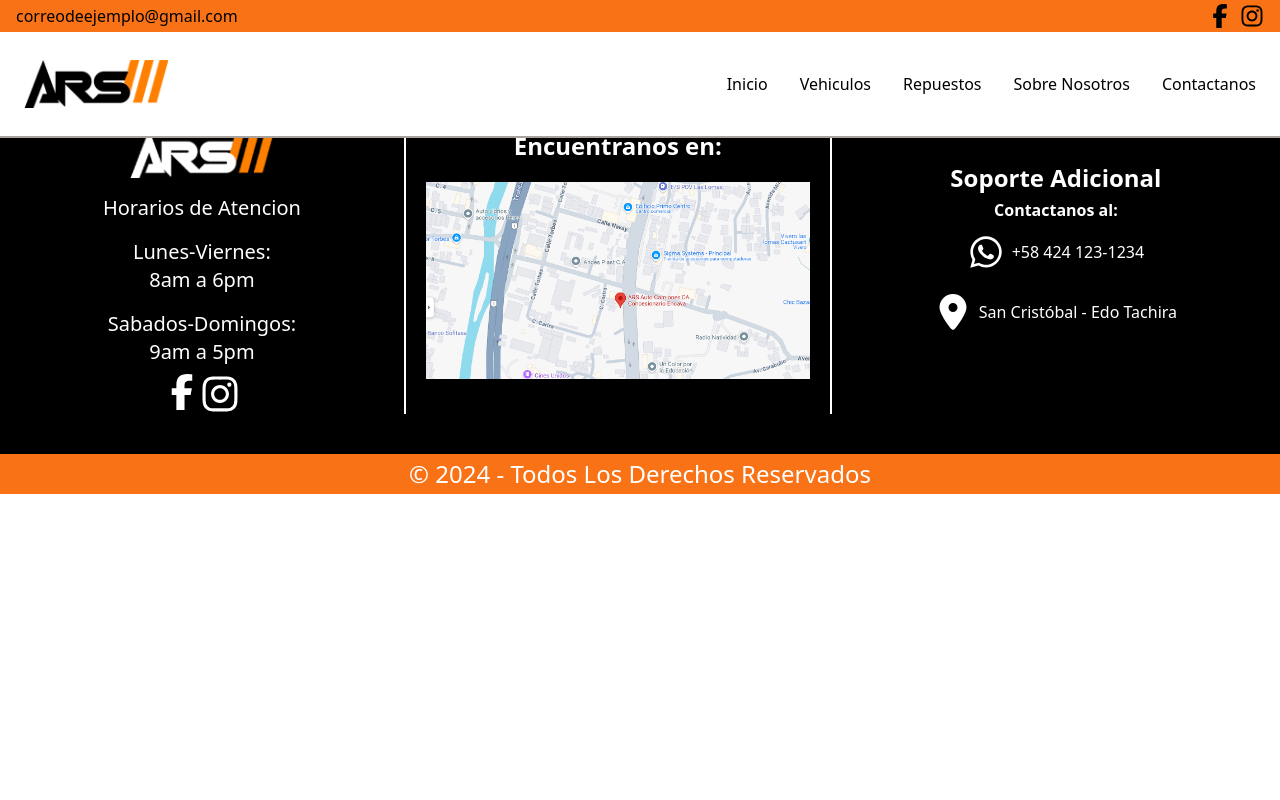
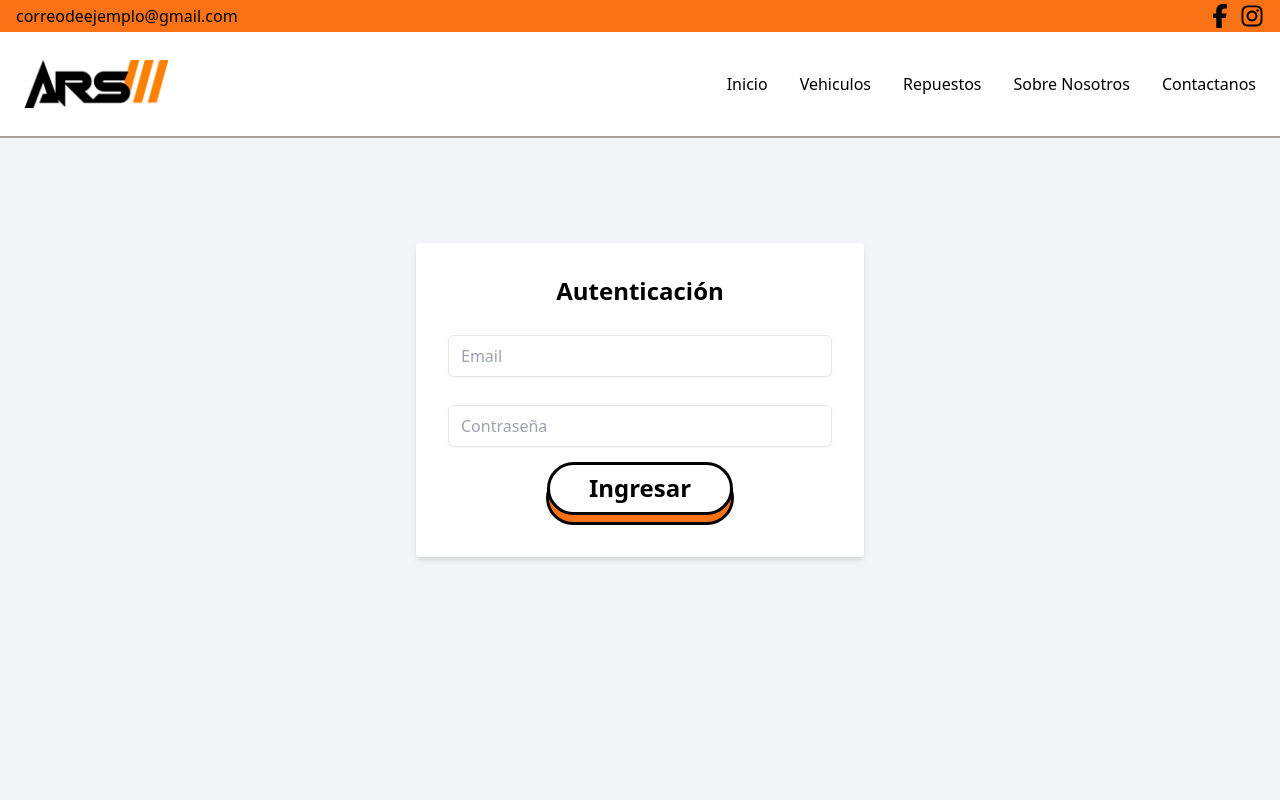
Before and after one commit to Zednanreh0911/ARS-Autocamiones, a React (Vite) app in the folder Client/: page /login in a window 1280 px wide. Shown: the top 800 px of the page. Built offline with nearby package versions, Linux system fonts and the light colour scheme.

Commit message:
loginuwu2

```diff
--- a/Client/package.json
+++ b/Client/package.json
@@ -14,6 +14,7 @@
     "prop-types": "^15.8.1",
     "react": "^18.3.1",
     "react-dom": "^18.3.1",
+    "react-hook-form": "^7.54.2",
     "react-router-dom": "^7.0.1"
   },
   "devDependencies": {
--- a/Client/src/pages/Login.jsx
+++ b/Client/src/pages/Login.jsx
@@ -1,9 +1,56 @@
-
+import { useState } from "react";
+import { useForm } from "react-hook-form";
 
 function Login() {
+  const { register, handleSubmit } = useForm();
+  const [email, setEmail] = useState("");
+  const [password, setPassword] = useState("");
+  const onSubmit = handleSubmit((data) => {
+    console.log(`Jeison info: ${data.email} ${data.password}`);
+  });
+
   return (
-    <div>Login</div>
-  )
+    <div className="flex items-center justify-center min-h-screen bg-gray-100">
+      <div className="w-full max-w-md p-8 space-y-6 bg-white rounded shadow-md">
+        <h2 className="text-2xl font-bold text-center">Autenticación</h2>
+        <form className="text-center space-y-6" onSubmit={onSubmit}>
+          <div>
+            <input
+              type="email"
+              {...register("email", { required: true })}
+              placeholder="Email"
+              id="email"
+              value={email}
+              onChange={(e) => setEmail(e.target.value)}
+              required
+              className="w-full px-3 py-2 mt-1 border rounded-md shadow-sm focus:ring-indigo-500 focus:border-indigo-500"
+            />
+          </div>
+          <div>
+            <input
+              type="password"
+              {...register("password", { required: true })}
+              placeholder="Contraseña"
+              id="password"
+              value={password}
+              onChange={(e) => setPassword(e.target.value)}
+              required
+              className="w-full px-3 py-2 mt-1 border rounded-md shadow-sm focus:ring-indigo-500 focus:border-indigo-500"
+            />
+          </div>
+          <button
+            type="submit"
+            style={{
+              "--before-content": `"Ingresar"`,
+            }}
+            className={`relative border-[3px] py-2 px-10 border-black rounded-full font-bold mt-12 text-2xl bg-orange-500 before:content-[var(--before-content)] before:absolute before:w-[102%] before:h-[110%] before:top-[-25%] before:left-[-1%] before:bg-white before:flex before:items-center before:justify-center before:border-[3px] before:border-black before:rounded-full before:transition-all before:duration-300 before:ease hover:before:top-[-8%]`}
+          >
+            {"Ingresar"}
+          </button>
+        </form>
+      </div>
+    </div>
+  );
 }
 
-export default Login
+export default Login;
```
Also changed, not shown: 1 other file (tests, documents, lock files or other folders).
